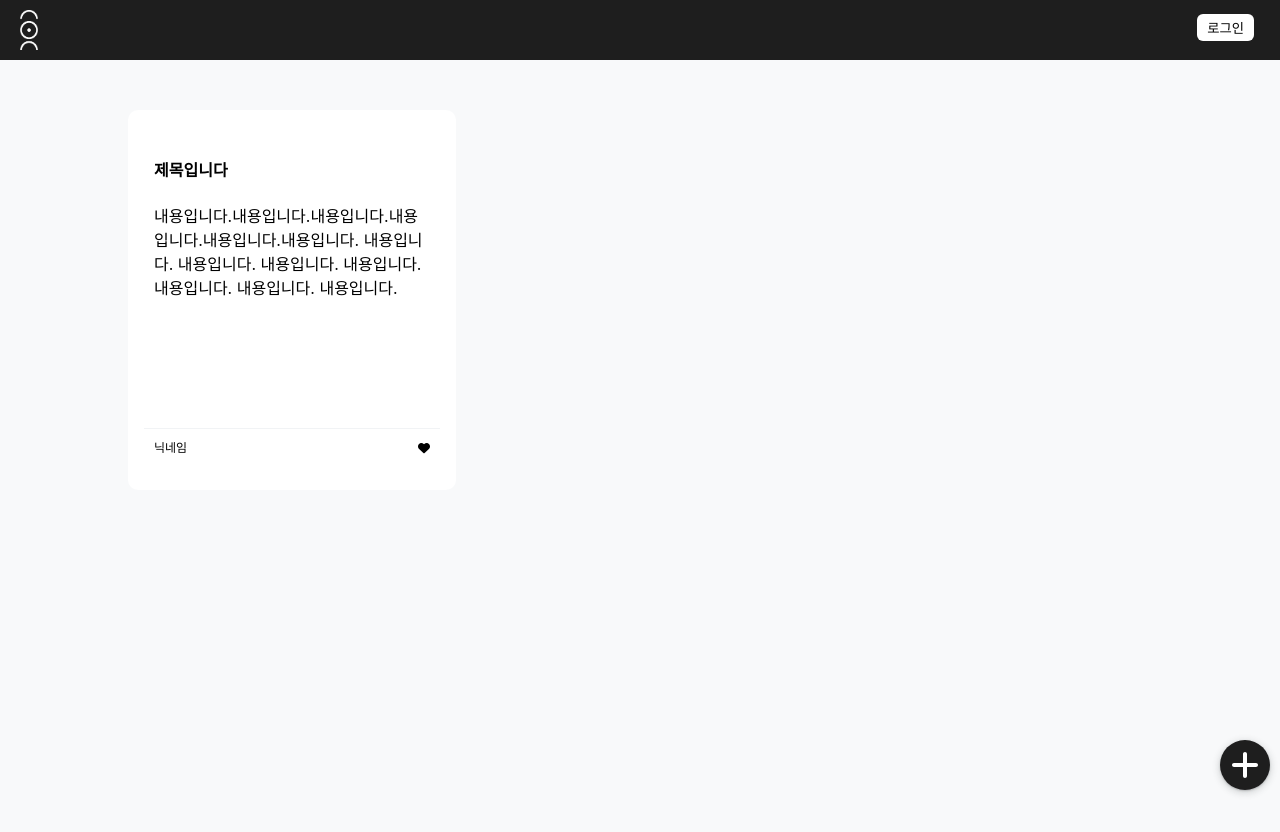
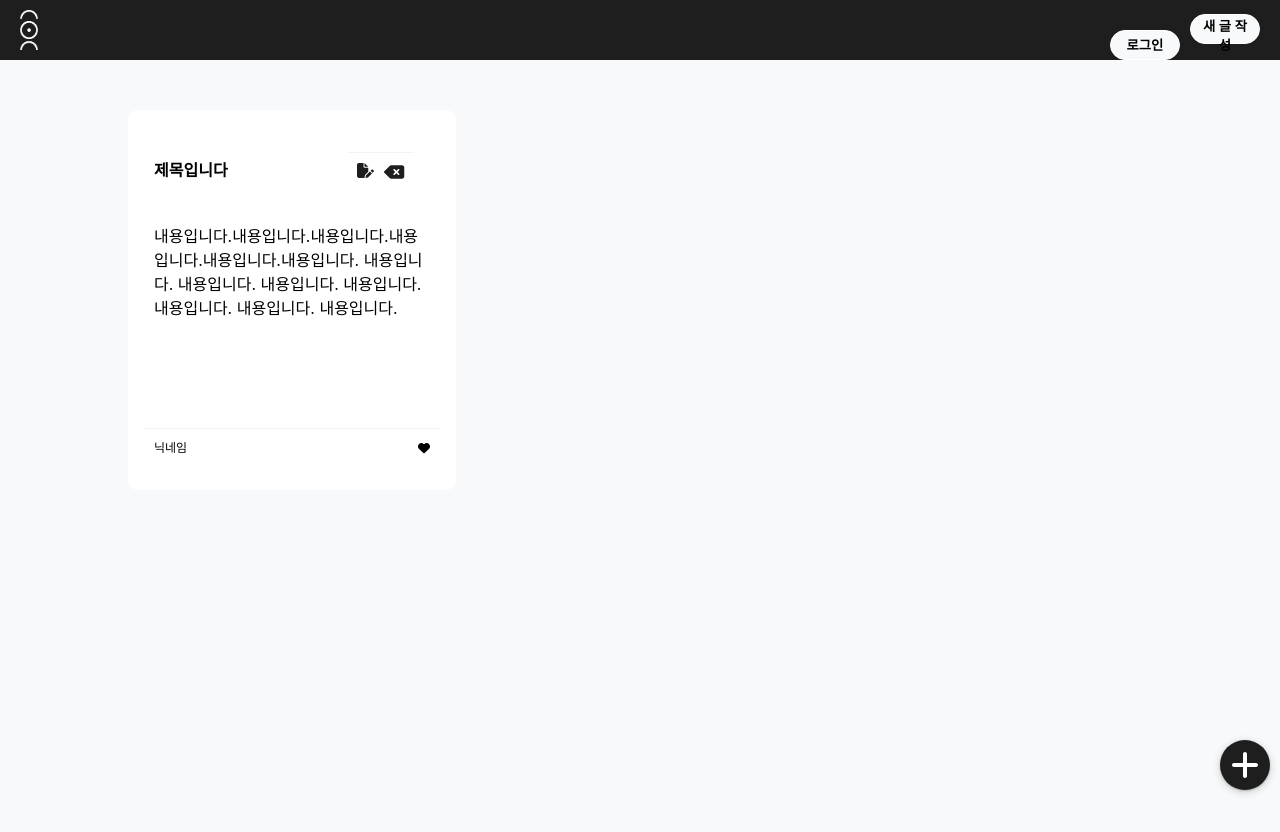
Before and after one commit to qoqomi/front-project, a React (Create React App) app: page / in a window 1280 px wide. Shown: the top 832 px of the page. Built offline with nearby package versions, Linux system fonts and the light colour scheme; the HTML template or start-up script is replaced by a standard one.

Commit message:
수정 삭제 버튼 추가

```diff
--- a/src/components/Nav.js
+++ b/src/components/Nav.js
@@ -26,6 +26,13 @@ const Nav = () => {
         >
           로그인
         </Button>
+        <ButtonWrite
+          onClick={() => {
+            navigate("./Write");
+          }}
+        >
+          새 글 작성
+        </ButtonWrite>
       </User>
     </Navbar>
   );
@@ -55,11 +62,41 @@ const User = styled.div`
 `;
 
 const Button = styled.button`
-  margin: 0 6px;
+  height: 30px;
+  width: 70px;
+  border-radius: 20px;
+  background-color: #f8f9fa;
+  border: 1px solid white;
+  transition: all 0.25s ease-in 0s;
+  font-weight: bold;
+
+  /* margin: 0 6px;
   padding: 4px 10px;
   border: none;
-  border-radius: 6px;
-  background-color: #fff;
+  border-radius: 6px; */
+  &:hover {
+    background-color: #1e1e1e;
+    color: white;
+  }
+`;
+const ButtonWrite = styled.button`
+  height: 30px;
+  width: 70px;
+  border-radius: 20px;
+  background-color: #f8f9fa;
+  border: 1px solid white;
+  transition: all 0.25s ease-in 0s;
+  font-weight: bold;
+  margin-left: 10px;
+
+  /* margin: 0 6px;
+  padding: 4px 10px;
+  border: none;
+  border-radius: 6px; */
+  &:hover {
+    background-color: #1e1e1e;
+    color: white;
+  }
 `;
 
 export default Nav;
--- a/src/pages/Main.js
+++ b/src/pages/Main.js
@@ -2,17 +2,42 @@ import React from "react";
 import styled from "styled-components";
 import { FontAwesomeIcon } from "@fortawesome/react-fontawesome";
 import { Link } from "react-router-dom";
-import { faHeart, faPlus } from "@fortawesome/free-solid-svg-icons";
+import {
+  faHeart,
+  faPlus,
+  faPenFancy,
+  faDeleteLeft,
+  faFilePen,
+} from "@fortawesome/free-solid-svg-icons";
 import { keyframes } from "styled-components";
 
-<FontAwesomeIcon icon="fa-solid fa-heart" />;
 const Main = () => {
   return (
     <Total>
       <Container>
         <Aarticle>
           <Contents>
-            <h4>제목입니다</h4>
+            <TopName>
+              <h4>제목입니다</h4>
+              <Name>
+                <span>
+                  {/* <FontAwesomeIcon icon="fa-solid fa-file-pen" /> */}
+                  <FontAwesomeIcon
+                    icon={faFilePen}
+                    style={{ color: "#1e1e1e", fontSize: "15px" }}
+                  />
+                </span>
+                <FontAwesomeIcon
+                  icon={faDeleteLeft}
+                  style={{
+                    color: "#1e1e1e",
+                    marginLeft: "10px",
+                    fontSize: "18px",
+                  }}
+                />
+              </Name>
+            </TopName>
+
             <p>
               내용입니다.내용입니다.내용입니다.내용입니다.내용입니다.내용입니다.
               내용입니다. 내용입니다. 내용입니다. 내용입니다. 내용입니다.
@@ -117,4 +142,9 @@ const AddBtn = styled.div`
   }
 `;
 
+const TopName = styled.div`
+  display: flex;
+  justify-content: space-between;
+`;
+
 export default Main;
```
Also changed, not shown: src/pages/Header.js (+24 -2 lines).
